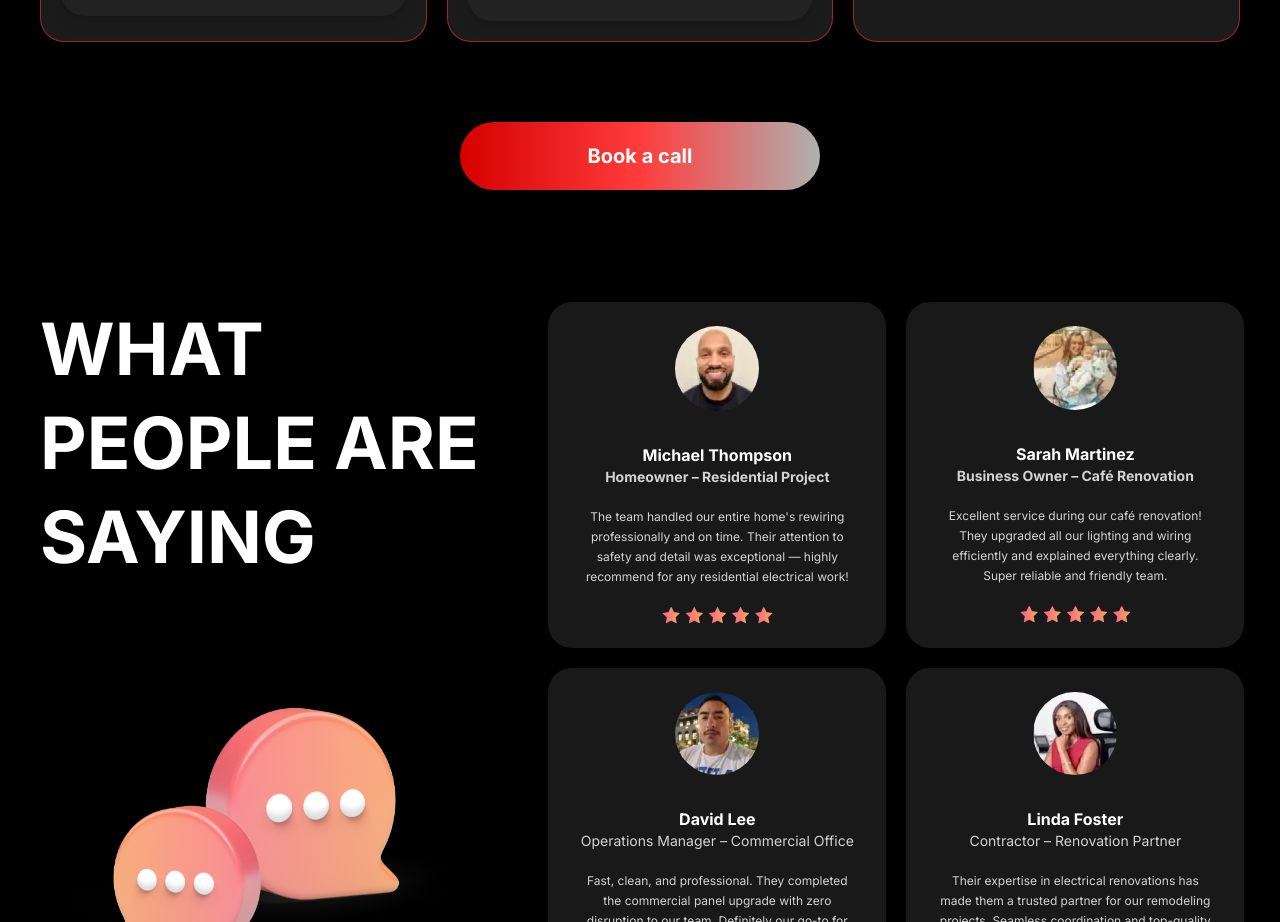
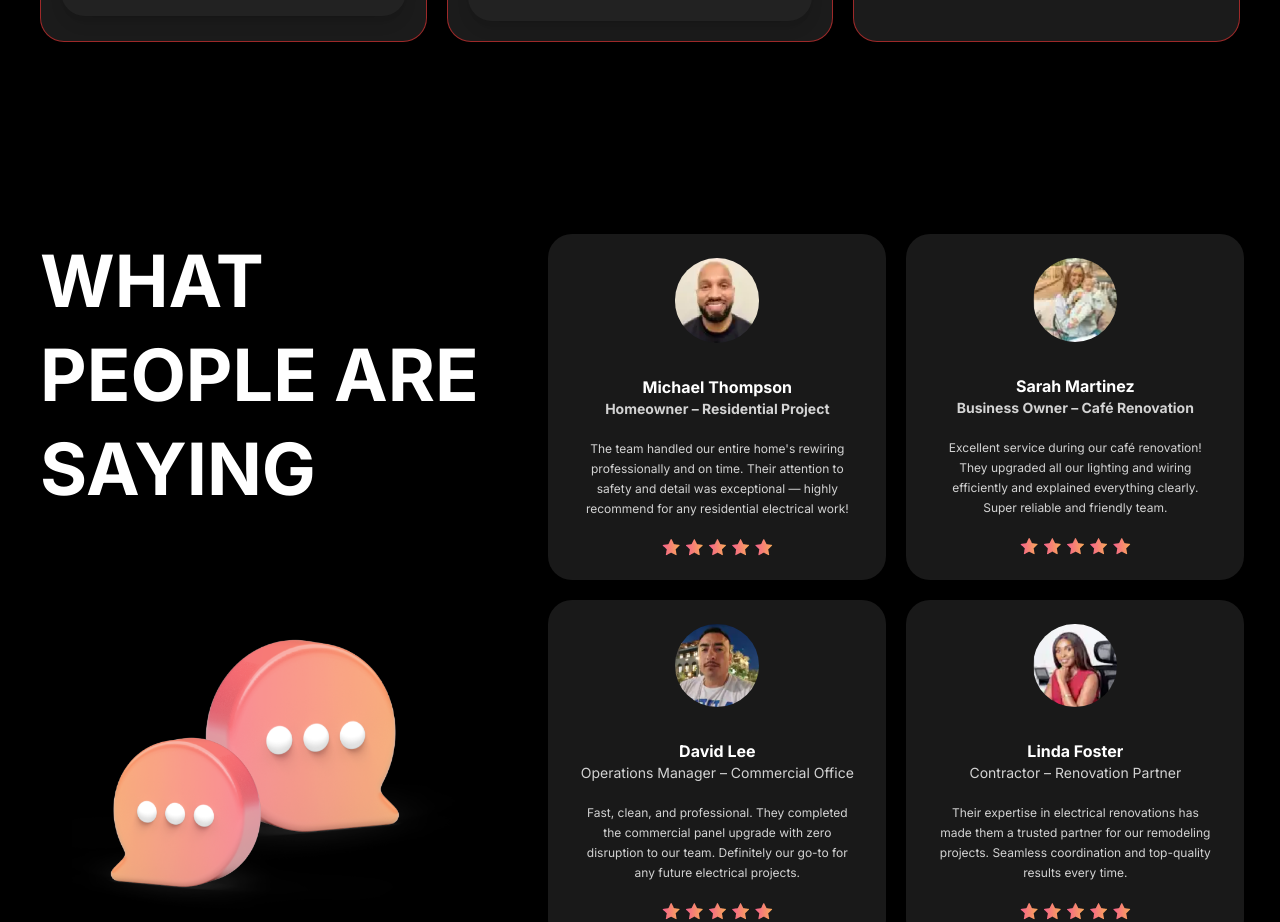
Before and after one commit to syedjunaid106/archway, a Next.js app: page / in a window 1280 px wide. Shown: the part 1720-2642 px from the top of the page. Built offline with nearby package versions, Linux system fonts and the light colour scheme.

Commit message:
Initial commit

```diff
--- a/app/page.tsx
+++ b/app/page.tsx
@@ -224,7 +224,7 @@ export default function Home() {
               <HowWeCanHelp />
             </div>
             <div className="flex justify-center lg:pt-0 md:pt-0 pt-14">
-              <Link href="#">
+              {/* <Link href="#">
                 <button className="transform hover:scale-105 transition-transform duration-300 ease-in-out">
                   <div className="flex items-center lg:px-32  md:py-5 px-14 py-3 rounded-full lg:gap-6 md:gap-6 m-mob:gap-6 s-mob:gap-4  gap-4 font-bold text-white lg:text-xl md:text-xl m-mob:text-xl s-mob:text-lg bg-gradient-to-r from-[#D60000] via-[#FF3C3C] to-[#B0B0B0]">
                     <div className="">
@@ -232,7 +232,7 @@ export default function Home() {
                     </div>
                   </div>
                 </button>
-              </Link>
+              </Link> */}
             </div>
           </div>
         </section>
```
